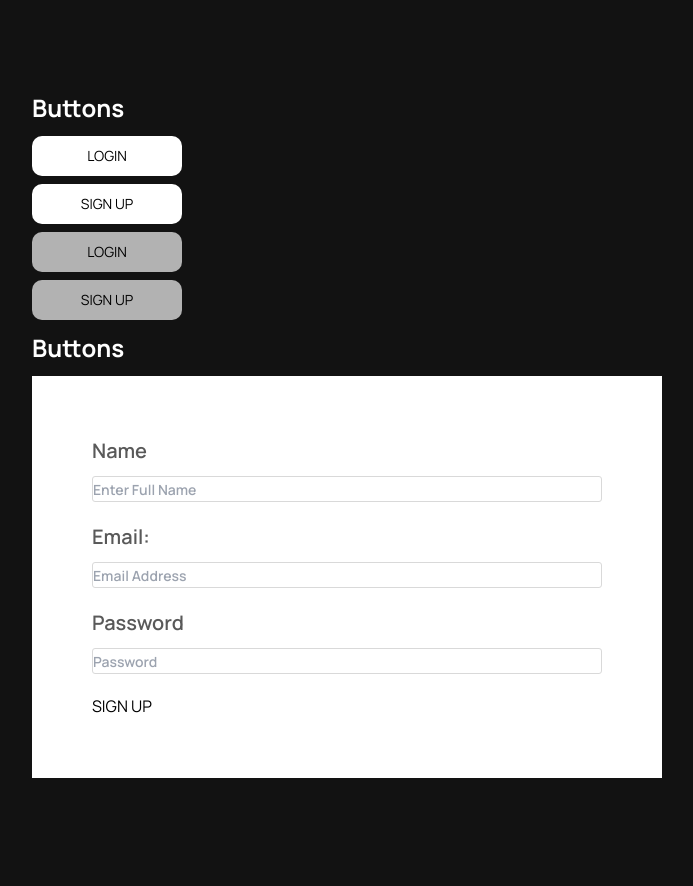
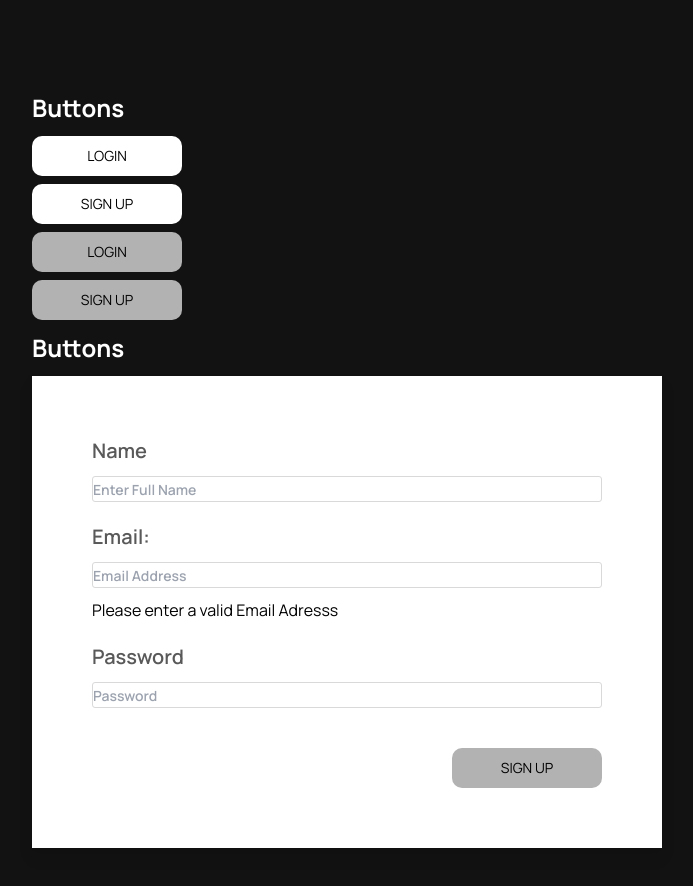
Before and after one commit to AJ1732/capstone_schoolbase_lms, a React (Vite) app: page / in a window 1280 px wide. Shown: the top 886 px of the page, without its empty margins (48-741 px from the left). Before the commit the page ends 858 px from the top, so only its background shows below. Built offline with nearby package versions, Linux system fonts and the light colour scheme.

Commit message:
chore: build sign up form component

```diff
--- a/src/components/Form/Forms.jsx
+++ b/src/components/Form/Forms.jsx
@@ -1,5 +1,6 @@
 import React, { useState } from 'react'
 import './Form.css'
+import { FormButton } from '../Buttons';
 
 export const validateEmail = (email) => {
   return String(email)
@@ -20,13 +21,13 @@ export const SignUpForm = () => {
 
   const EmailErrorMessage = () => {
     return (
-      <p className="FieldError">Please enter a valid Email Adresss</p>
+      <p className="field-error">Please enter a valid Email Adresss</p>
     );
   };
 
   const PasswordErrorMessage = () => {
     return (
-      <p className="FieldError">Password should have at least 8 characters</p>
+      <p className="field-error">Password should have at least 8 characters</p>
     );
   };
 
@@ -60,10 +61,10 @@ export const SignUpForm = () => {
         action=""
         onSubmit={handleSubmit}
         className={`
-          min-w-[630px] bg-white p-[60px] text-black
+          min-w-[630px] bg-white text-black p-[60px] drop-shadow-lg
         `}
       >
-        <fieldset className='space-y-5'>
+        <fieldset className='flex flex-col gap-5'>
           {/* NAME */}
           <div className='field'>
             <div>
@@ -92,7 +93,7 @@ export const SignUpForm = () => {
               onChange={(e) => setEmail(e.target.value)}
             />
             {
-              validateEmail(email) ?
+              validateEmail(email) == null ?
               ( <EmailErrorMessage /> ) :
               null
             }
@@ -123,9 +124,8 @@ export const SignUpForm = () => {
             }
           </div>
 
-          <button type="submit" disabled={!getIsFormValid()}>
-            SIGN UP
-          </button>
+          {/* SUBMIT BUTTON */}
+          <FormButton disabled={!getIsFormValid()} className={`w-[150px] mt-[20px] self-end`}>SIGN UP</ FormButton>
         </fieldset>
       </form>
     </div>
```
